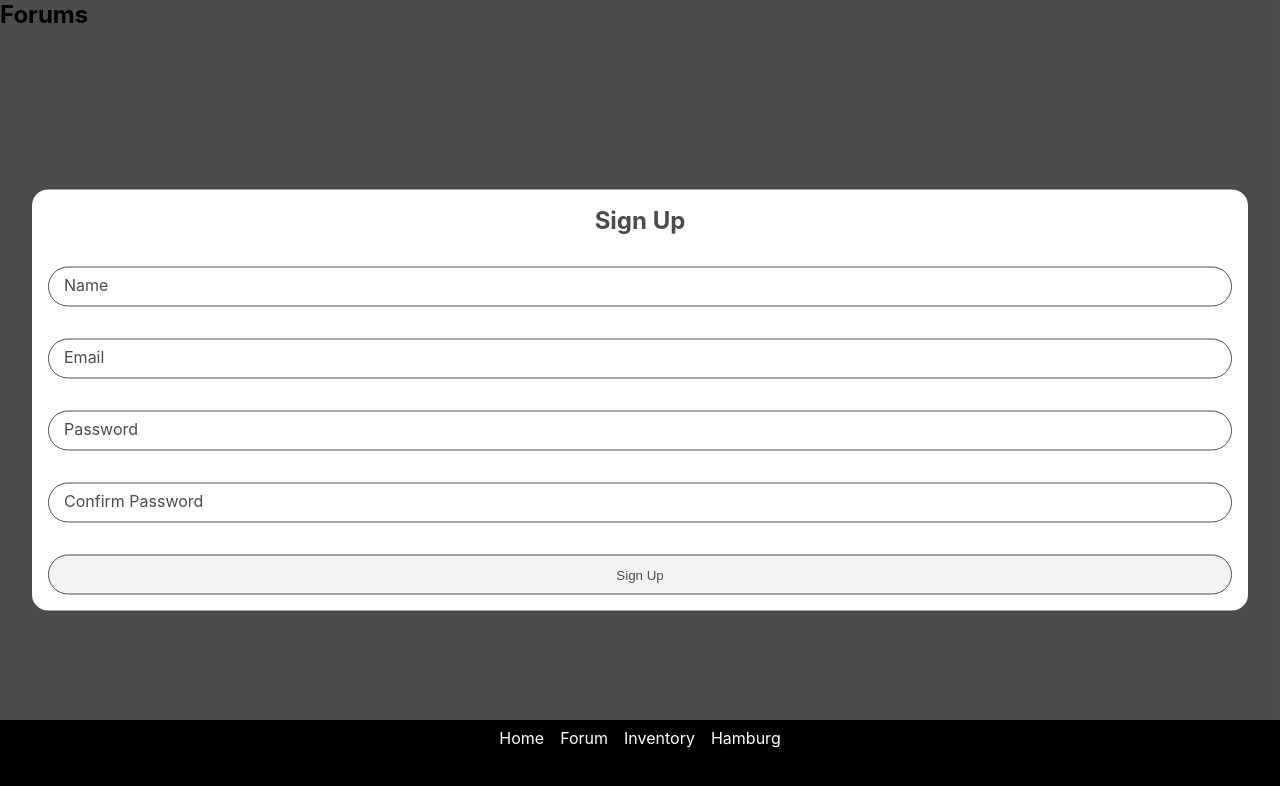
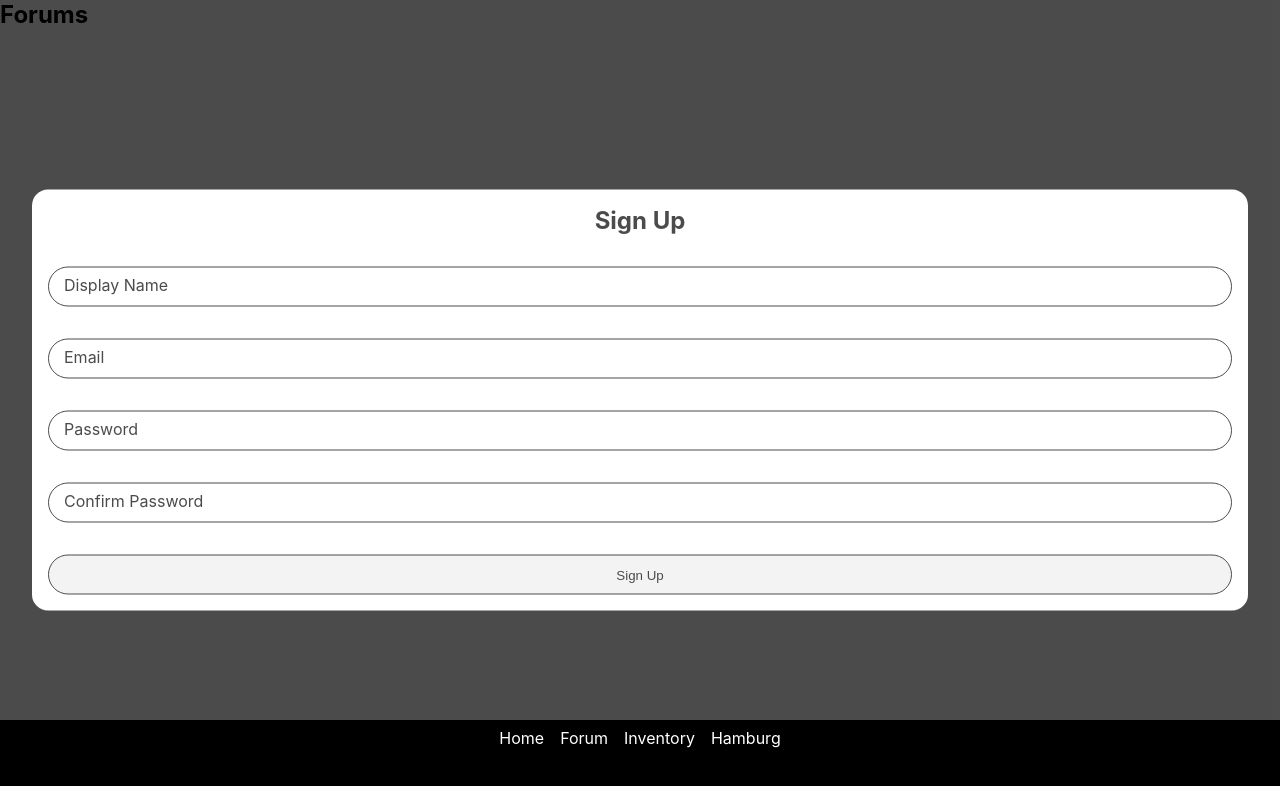
Before and after one commit to loreleim/greenhaus, a React (Create React App) app: page /greenhaus/forum in a window 1280 px wide. Shown: the top 786 px of the page. Built offline with nearby package versions, Linux system fonts and the light colour scheme; no server answers; a web font is replaced by a local one.

Commit message:
clarification of "name" input

```diff
--- a/src/pages/signup/index.js
+++ b/src/pages/signup/index.js
@@ -43,7 +43,7 @@ const Signup = () => {
           <div className={style.signupInput}>
                 <input name="name" type="text" required
                     autoComplete="off"/>
-                <label>Name</label>
+                <label>Display Name</label>
             </div>
             <div className={style.signupInput}>
                 <input name="email" type="email" required
```
